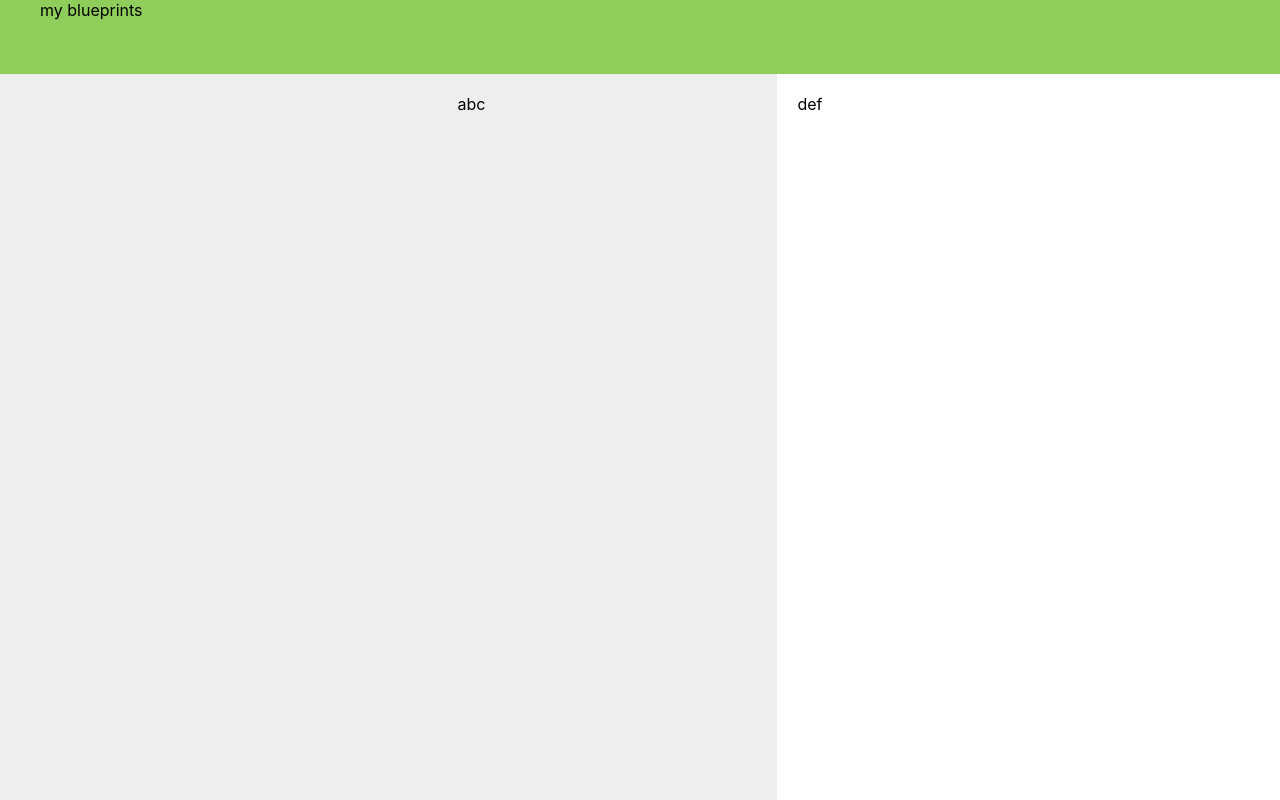
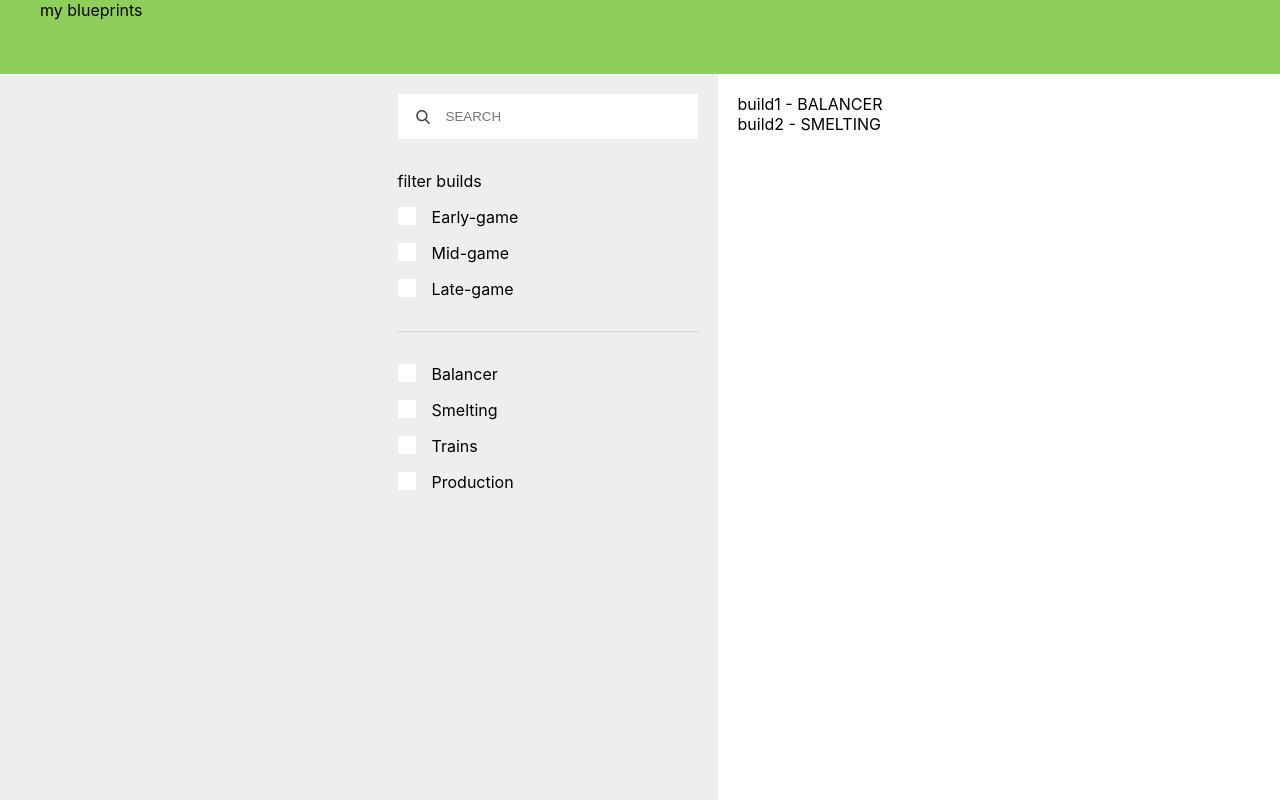
Before and after one commit to veksen/my-factorio-blueprints, a React (Create React App) app: page / in a window 1280 px wide. Built offline with nearby package versions, Linux system fonts and the light colour scheme.

Commit message:
feat: bootstrap working search and filtering

```diff
--- a/src/App.tsx
+++ b/src/App.tsx
@@ -1,16 +1,27 @@
 import React from "react"
 import { Container } from "./components/Container"
 import { Content } from "./components/Content"
+import { Filters } from "./components/Filters"
 import { Header } from "./components/Header"
+import { SearchInput } from "./components/SearchInput"
 import { Sidebar } from "./components/Sidebar"
+import { DataProvider } from "./DataProvider"
+import { SearchProvider } from "./SearchProvider"
 
 const App: React.FC = () => {
   return (
     <div className="App">
       <Header />
       <Container>
-        <Sidebar>abc</Sidebar>
-        <Content>def</Content>
+        <SearchProvider>
+          <DataProvider>
+            <Sidebar>
+              <SearchInput />
+              <Filters />
+            </Sidebar>
+            <Content />
+          </DataProvider>
+        </SearchProvider>
       </Container>
     </div>
   )
--- /dev/null
+++ b/src/DataProvider.tsx
@@ -0,0 +1,53 @@
+import React, { useState } from "react"
+
+interface DataProviderProps {
+  children: React.ReactNode
+}
+
+type State = "EARLY_GAME" | "MID_GAME" | "LATE_GAME"
+
+export interface Build {
+  blueprint: string
+  name: string
+  state: State
+  categories: string[]
+}
+
+const defaultBuilds: Build[] = [
+  { name: "build1", blueprint: "adadwadwadwdaw", state: "EARLY_GAME", categories: ["BALANCER"] },
+  { name: "build2", blueprint: "asdf", state: "LATE_GAME", categories: ["SMELTING"] }
+]
+
+export interface DataContextInterface {
+  state: {
+    builds: Build[]
+  }
+  actions: {
+    init: (initialBuilds: Build[]) => void
+  }
+}
+
+export const DataContext = React.createContext<DataContextInterface | null>(null)
+
+export function DataProvider({ children }: DataProviderProps): JSX.Element {
+  const [builds, setBuilds] = useState<Build[]>(defaultBuilds)
+
+  function init(initialBuilds: Build[]): void {
+    setBuilds(initialBuilds)
+  }
+
+  return (
+    <DataContext.Provider
+      value={{
+        state: {
+          builds
+        },
+        actions: {
+          init
+        }
+      }}
+    >
+      {children}
+    </DataContext.Provider>
+  )
+}
--- /dev/null
+++ b/src/SearchProvider.tsx
@@ -0,0 +1,65 @@
+import React, { useState } from "react"
+
+interface SearchProviderProps {
+  children: React.ReactNode
+}
+
+export interface SearchContextInterface {
+  state: {
+    input: string
+    stateFilters: string[]
+    typeFilters: string[]
+  }
+  actions: {
+    update: (value: string) => void
+    toggleStateFilter: (name: string) => void
+    toggleTypeFilter: (name: string) => void
+  }
+}
+
+export const SearchContext = React.createContext<SearchContextInterface | null>(null)
+
+export function SearchProvider({ children }: SearchProviderProps): JSX.Element {
+  const [input, setInput] = useState("")
+  const [stateFilters, setStateFilters] = useState<string[]>([])
+  const [typeFilters, setTypeFilters] = useState<string[]>([])
+
+  const update = (value: string): void => {
+    setInput(value)
+  }
+
+  const setFilters = (state: string[], name: string): string[] => {
+    if (state.includes(name)) {
+      return state.filter(f => f !== name)
+    }
+
+    return [...state, name]
+  }
+
+  const toggleStateFilter = (name: string): void => {
+    setStateFilters(prevState => setFilters(prevState, name))
+  }
+
+  const toggleTypeFilter = (name: string): void => {
+    setTypeFilters(prevState => setFilters(prevState, name))
+  }
+
+  return (
+    <SearchContext.Provider
+      value={{
+        state: {
+          input,
+          stateFilters,
+          typeFilters
+        },
+        actions: {
+          update,
+          toggleStateFilter,
+          toggleTypeFilter
+        }
+      }}
+    >
+      {children}
+    </SearchContext.Provider>
+  )
+}
--- /dev/null
+++ b/src/components/Checkbox/index.tsx
@@ -0,0 +1,33 @@
+import React, { useState } from "react"
+import { useSearch } from "../../hooks/useSearch"
+import * as SC from "./styles"
+
+interface CheckboxProps {
+  filterType: string
+  text: string
+  name: string
+}
+
+export function Checkbox({ text, name, filterType }: CheckboxProps): JSX.Element {
+  const [checked, setChecked] = useState(false)
+  const { actions: searchActions } = useSearch()
+
+  function toggleChecked(): void {
+    setChecked(prevState => !prevState)
+
+    if (filterType === "STATE") {
+      searchActions.toggleStateFilter(name)
+    }
+
+    if (filterType === "TYPE") {
+      searchActions.toggleTypeFilter(name)
+    }
+  }
+
+  return (
+    <SC.CheckboxWrapper onClick={toggleChecked}>
+      <SC.Square checked={checked} />
+      <SC.Text>{text}</SC.Text>
+    </SC.CheckboxWrapper>
+  )
+}
--- /dev/null
+++ b/src/components/Checkbox/styles.tsx
@@ -0,0 +1,23 @@
+import styled from "styled-components"
+
+export const Square = styled.div<{ checked: boolean }>`
+  box-sizing: border-box;
+  background: ${props => (props.checked ? "#8FCD5B !important" : "#fff")};
+  width: 18px;
+  height: 18px;
+  border: 2px solid #fff;
+`
+
+export const CheckboxWrapper = styled.div`
+  display: flex;
+  cursor: pointer;
+  margin: 16px 0;
+
+  &:hover ${Square} {
+    background: #c7e6ad;
+  }
+`
+
+export const Text = styled.div`
+  margin-left: 16px;
+`
--- a/src/components/Content/index.tsx
+++ b/src/components/Content/index.tsx
@@ -1,10 +1,50 @@
 import React from "react"
+import { Build } from "../../DataProvider"
+import { useData } from "../../hooks/useData"
+import { useSearch } from "../../hooks/useSearch"
 import * as SC from "./styles"
 
-interface ContentProps {
-  children: React.ReactNode
+export function Content(): JSX.Element {
+  const { state: searchState } = useSearch()
+  const { state: dataState } = useData()
+
+  function filteredBuilds(
+    state: { input: string; stateFilters: string[]; typeFilters: string[] },
+    builds: Build[]
+  ): Build[] {
+    const { input: search, stateFilters, typeFilters } = state
+
+    if (!search && !stateFilters.length && !typeFilters.length) {
+      return builds
+    }
+
+    return builds
+      .filter(build => build.name.includes(search))
+      .filter(build => {
+        if (!stateFilters.length) {
+          return build
+        }
+
+        return stateFilters.includes(build.state)
+      })
+      .filter(build => {
+        if (!typeFilters.length) {
+          return build
+        }
+
+        return build.categories.some(category => {
+          return typeFilters.includes(category)
+        })
+      })
+  }
+
+  return (
+    <SC.ContentWrapper>
+      {filteredBuilds(searchState, dataState.builds).map(build => (
+        <div key={build.name}>
+          {build.name} - {build.categories.join(", ")}
+        </div>
+      ))}
+    </SC.ContentWrapper>
+  )
 }
-
-export function Content(props: ContentProps): JSX.Element {
-  return <SC.ContentWrapper>{props.children}</SC.ContentWrapper>
-}
--- /dev/null
+++ b/src/components/Filters/index.tsx
@@ -0,0 +1,19 @@
+import React from "react"
+import { Checkbox } from "../Checkbox"
+import * as SC from "./styles"
+
+export function Filters(): JSX.Element {
+  return (
+    <SC.FiltersWrapper>
+      filter builds
+      <Checkbox filterType="STATE" name="EARLY_GAME" text="Early-game" />
+      <Checkbox filterType="STATE" name="MID_GAME" text="Mid-game" />
+      <Checkbox filterType="STATE" name="LATE_GAME" text="Late-game" />
+      <SC.Separator />
+      <Checkbox filterType="TYPE" name="BALANCER" text="Balancer" />
+      <Checkbox filterType="TYPE" name="SMELTING" text="Smelting" />
+      <Checkbox filterType="TYPE" name="TRAINS" text="Trains" />
+      <Checkbox filterType="TYPE" name="PRODUCTION" text="Production" />
+    </SC.FiltersWrapper>
+  )
+}
--- /dev/null
+++ b/src/components/Filters/styles.tsx
@@ -0,0 +1,10 @@
+import styled from "styled-components"
+
+export const FiltersWrapper = styled.div``
+
+export const Separator = styled.div`
+  margin: 32px 0;
+  width: 100%;
+  height: 1px;
+  background: #cfcfcf;
+`
--- /dev/null
+++ b/src/components/SearchInput/index.tsx
@@ -0,0 +1,35 @@
+import React, { useState } from "react"
+import { useSearch } from "../../hooks/useSearch"
+import * as SC from "./styles"
+
+export const SearchInput = (): JSX.Element => {
+  const { state, actions } = useSearch()
+  const [focused, setFocused] = useState(false)
+
+  function setFocus(): void {
+    setFocused(true)
+  }
+
+  function clearFocus(): void {
+    setFocused(false)
+  }
+
+  // TODO: type properly
+  // @ts-ignore
+  function handleOnChange(event: KeyboardEvent<HTMLInputElement>): void {
+    actions.update(event.target.value)
+  }
+
+  return (
+    <SC.SearchInputWrapper focused={focused}>
+      <SC.StyledSearchIcon />
+      <SC.SearchInput
+        value={state.input}
+        onChange={handleOnChange}
+        placeholder="Search"
+        onFocus={setFocus}
+        onBlur={clearFocus}
+      />
+    </SC.SearchInputWrapper>
+  )
+}
--- /dev/null
+++ b/src/components/SearchInput/styles.tsx
@@ -0,0 +1,38 @@
+import styled from "styled-components"
+import { ReactComponent as SearchIcon } from "../../icons/search.svg"
+
+export const SearchInputWrapper = styled.div<{ focused: boolean }>`
+  display: flex;
+  background: #fff;
+  color: #424242;
+  font-size: 17px;
+  padding: 12px 16px;
+  cursor: pointer;
+  transition: 0.3s background;
+  align-items: center;
+  margin-bottom: 32px;
+  border: 2px solid ${props => (props.focused ? "#3492ff" : "#fff")};
+`
+
+export const StyledSearchIcon = styled(SearchIcon)`
+  fill: #424242;
+  width: 14px;
+  flex: 0 0 14px;
+  height: auto;
+`
+
+export const SearchInput = styled.input`
+  margin-left: 14px;
+  border: 0;
+  background: transparent;
+  color: #424242;
+  flex: 1 0 auto;
+
+  &:focus {
+    outline: 0;
+  }
+
+  &::placeholder {
+    text-transform: uppercase;
+  }
+`
--- /dev/null
+++ b/src/hooks/useData.tsx
@@ -0,0 +1,12 @@
+import { useContext } from "react"
+import { DataContext, DataContextInterface } from "../DataProvider"
+
+export function useData(): DataContextInterface {
+  const dataContext = useContext(DataContext)
+
+  if (!dataContext) {
+    throw Error("Need context")
+  }
+
+  return dataContext
+}
--- /dev/null
+++ b/src/hooks/useSearch.tsx
@@ -0,0 +1,12 @@
+import { useContext } from "react"
+import { SearchContext, SearchContextInterface } from "../SearchProvider"
+
+export function useSearch(): SearchContextInterface {
+  const searchContext = useContext(SearchContext)
+
+  if (!searchContext) {
+    throw Error("Need context")
+  }
+
+  return searchContext
+}
```
Also changed, not shown: src/icons/search.svg (added).
